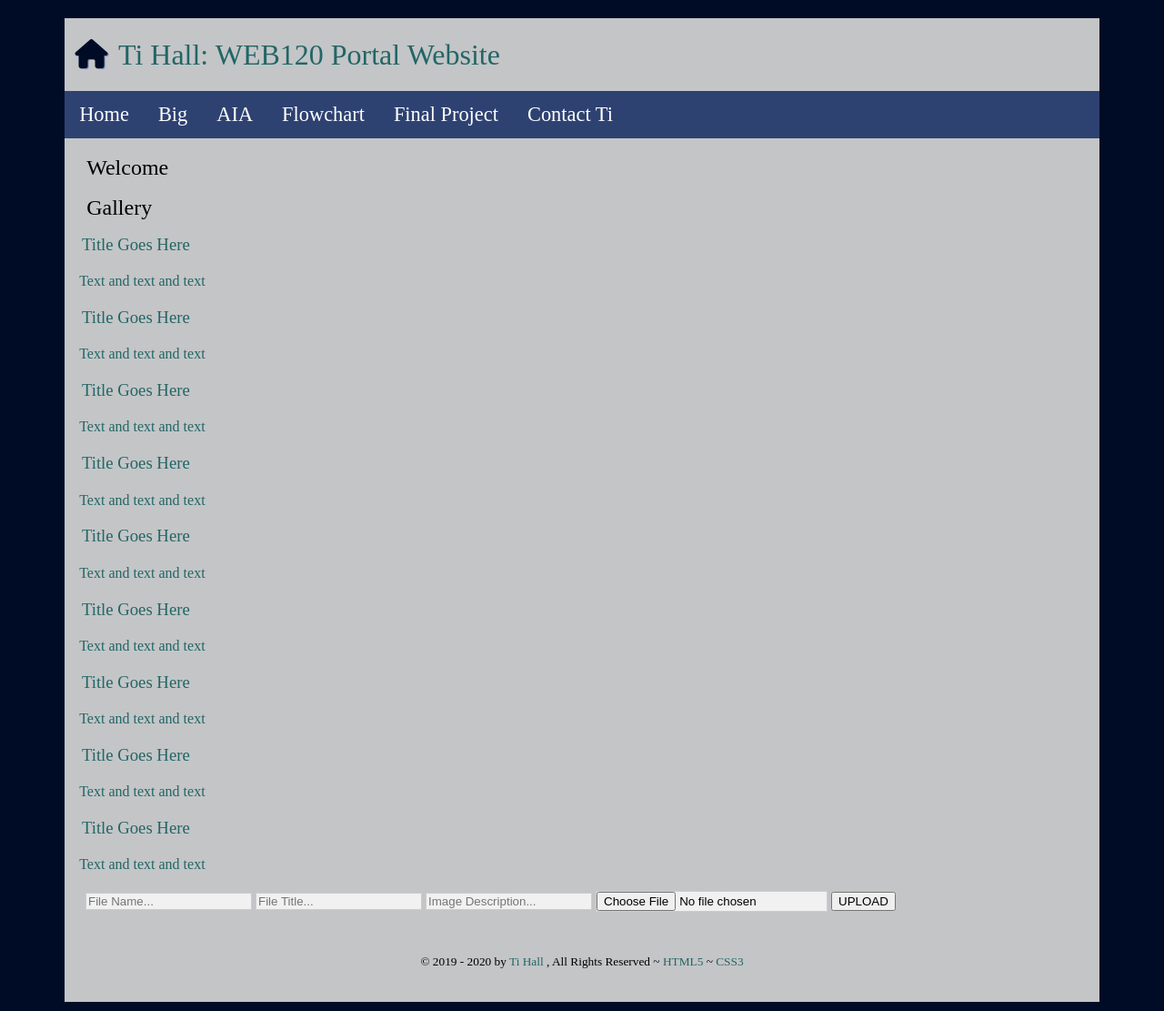
After one commit to Titane73/win20-web120, a PHP site: page /upload_test.php in a window 1280 px wide. The commit adds this page. Shown: the whole page at 91% size. Run offline with PHP 8.4, Linux system fonts and the light colour scheme; some libraries are stand-ins or nearby versions.

Commit message:
Add files via upload

```diff
--- a/web120/flowchart.php
+++ b/web120/flowchart.php
@@ -1,9 +1,9 @@
 <?php include "includes/header.php";?>
+<div class="fp_bkgd">
 
-    <section class="flow">
 
-        <div class='embed-container'><iframe src='https://docs.google.com/document/d/e/2PACX-1vTNRnlZs-NPRhfeyXOZ74dHYytX8EwwvpjUti36LVG1mAFTo67Tzhd_gq6ckxT_p2e5B2ueAwaC3G9u/pub?embedded=true'></iframe></div>
+    <div class='embed-container'><iframe src='https://docs.google.com/document/d/e/2PACX-1vTNRnlZs-NPRhfeyXOZ74dHYytX8EwwvpjUti36LVG1mAFTo67Tzhd_gq6ckxT_p2e5B2ueAwaC3G9u/pub?embedded=true'></iframe></div>
 
-    </section>
 
+</div>
 <?php include "includes/footer.php";?>
--- /dev/null
+++ b/web120/upload_test.php
@@ -0,0 +1,86 @@
+<?php include "includes/header.php";?>
+
+
+<section class="gallery-links">
+    <div class="gallery">
+
+        <h2>Gallery</h2>
+
+        <div class="gallery-container">
+
+            <a href="#">
+                <div></div>
+                <h3>Title Goes Here</h3>
+                <p>Text and text and text</p>
+            </a>
+
+            <a href="#">
+                <div></div>
+                <h3>Title Goes Here</h3>
+                <p>Text and text and text</p>
+            </a>
+
+            <a href="#">
+                <div></div>
+                <h3>Title Goes Here</h3>
+                <p>Text and text and text</p>
+            </a>
+
+            <a href="#">
+                <div></div>
+                <h3>Title Goes Here</h3>
+                <p>Text and text and text</p>
+            </a>
+
+            <a href="#">
+                <div></div>
+                <h3>Title Goes Here</h3>
+                <p>Text and text and text</p>
+            </a>
+
+            <a href="#">
+                <div></div>
+                <h3>Title Goes Here</h3>
+                <p>Text and text and text</p>
+            </a>
+
+            <a href="#">
+                <div></div>
+                <h3>Title Goes Here</h3>
+                <p>Text and text and text</p>
+            </a>
+
+            <a href="#">
+                <div></div>
+                <h3>Title Goes Here</h3>
+                <p>Text and text and text</p>
+            </a>
+
+            <a href="#">
+                <div></div>
+                <h3>Title Goes Here</h3>
+                <p>Text and text and text</p>
+            </a>
+
+        </div>
+
+        <div class="gallery-upload">
+            <form action="includes/gallery-upload.php" method="post" enctype="multipart/form-data">
+                <input type="text" name="filename" placeholder="File Name...">
+                <input type="text" name="filetitle" placeholder="File Title...">
+                <input type="text" name="filedesc" placeholder="Image Description...">
+                <input type="file" name="file">
+                <button type="submit" name="submit">UPLOAD</button>
+            </form>
+
+
+        </div>
+
+
+
+
+    </div>
+
+</section>
+
+<?php include "includes/footer.php";?>
```
Also changed, not shown: web120/aia.php (+9 -7 lines), web120/test.php (+3 -5 lines).
